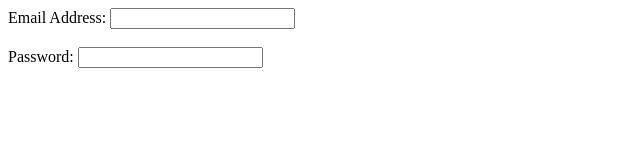
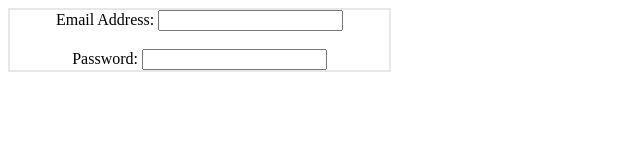
Before and after one commit to AlexanderKeating/Project-3, a plain HTML site: page login.html in a window 1280 px wide. Shown: the whole page, without its empty margins (0-640 px from the left). Drawn offline with Linux system fonts and the light colour scheme.

Commit message:
Update 2
Additions
-Added the stylesheet
-Began adding some design elements to the login page.
-Adjusted where the log in box is.

```diff
--- /dev/null
+++ b/CSS/stylesheet.css
@@ -0,0 +1,18 @@
+#mainCont{
+
+    border-style: solid;
+    border-color: #E7E7E7  ;
+    border-width: 2px;
+    width: 30%;
+
+}
+form{
+    text-align: center;
+
+}
+
+#container{
+    width: 100%;
+
+
+}
--- a/login.html
+++ b/login.html
@@ -4,21 +4,20 @@
 <head>
     <title>myIIT Log-in</title>
     <meta charset="UTF-8">
-
+    <link rel="stylesheet" href="CSS/stylesheet.css">
 </head>
 
 <body>
-
-    <div>
+    <div id="container">
+        <div id="mainCont">
             <form>
                 Email Address:
                 <input type="text">
                 <br><br> Password:
                 <input type="password">
             </form>
-
         </div>
-
+    </div>
 </body>
 
 </html>
```
Lines whose indentation alone changed are shown as unchanged.
